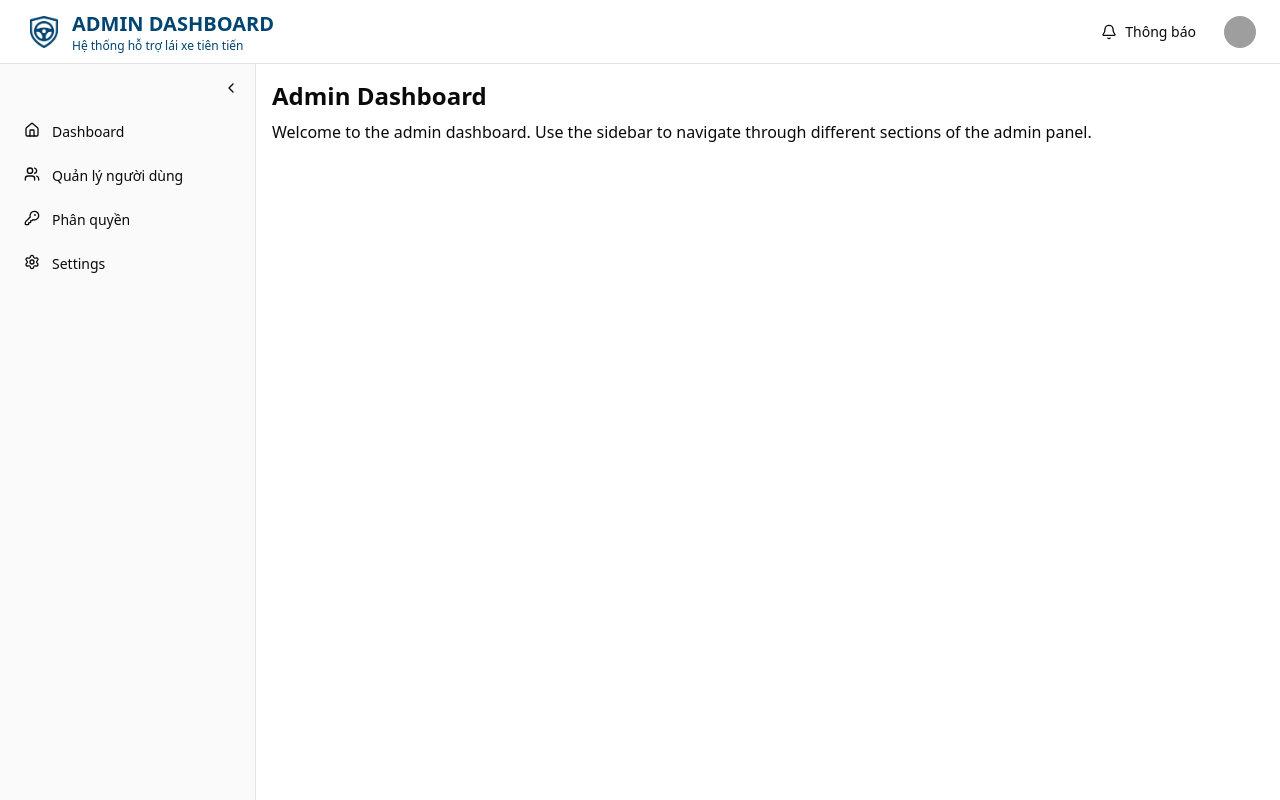
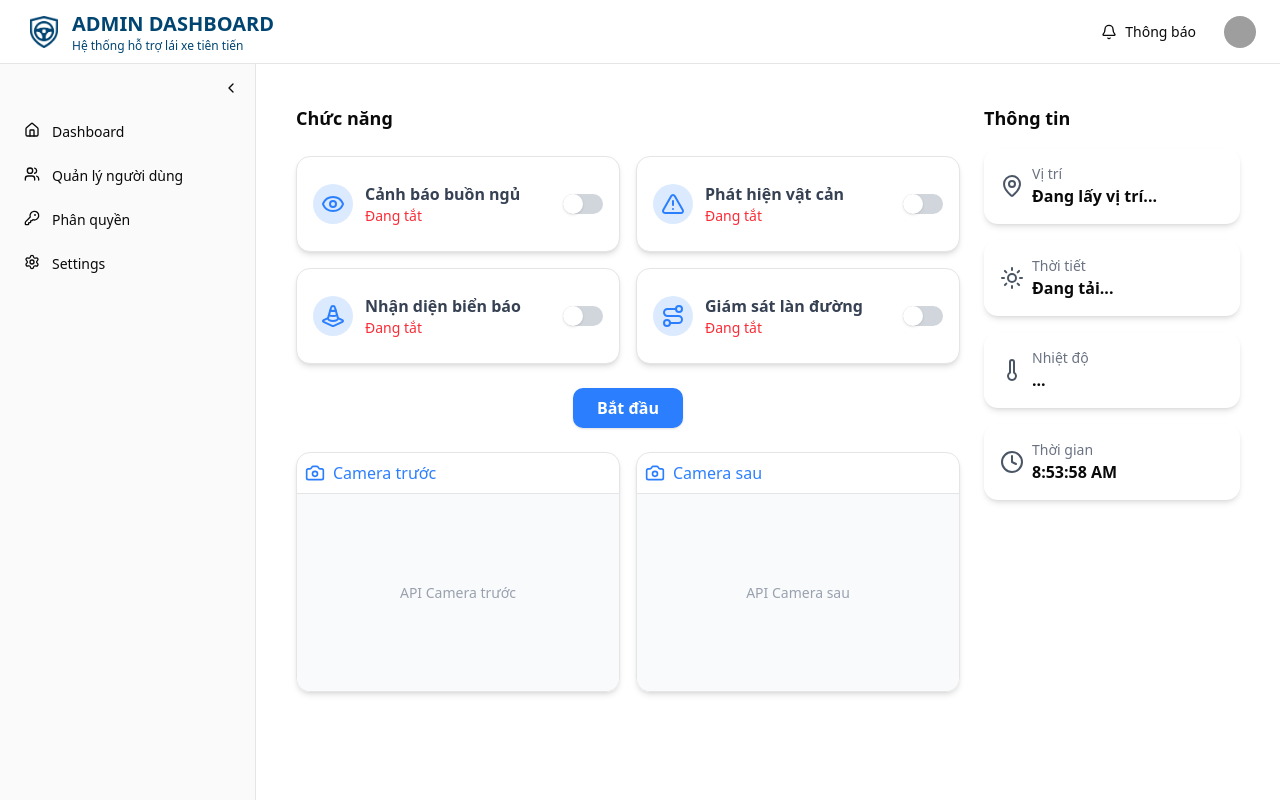
Before and after one commit to Zenok4/ADAS, a Next.js app: page /admin in a window 1280 px wide. Built offline with nearby package versions, Linux system fonts and the light colour scheme; no server answers; grey boxes are pictures that could not be loaded.

Commit message:
trang chủ admin

```diff
--- a/package.json
+++ b/package.json
@@ -20,6 +20,7 @@
     "next": "15.5.2",
     "react": "19.1.0",
     "react-dom": "19.1.0",
+    "react-icons": "^5.5.0",
     "tailwind-merge": "^3.3.1"
   },
   "devDependencies": {
@@ -28,6 +29,7 @@
     "@types/node": "^20",
     "@types/react": "^19",
     "@types/react-dom": "^19",
+    "@types/react-icons": "^2.2.7",
     "eslint": "^9",
     "eslint-config-next": "15.5.2",
     "tailwindcss": "^4",
--- /dev/null
+++ b/src/app/(admin)/admin/_components/feature-card.tsx
@@ -0,0 +1,66 @@
+"use client";
+import React from "react";
+import { LucideIcon } from "lucide-react";
+
+interface FeatureCardProps {
+  icon: LucideIcon;
+  title: string;
+  status: string;
+  toggle: boolean;
+  onToggle: () => void;
+}
+
+const FeatureCard: React.FC<FeatureCardProps> = ({
+  icon: Icon,
+  title,
+  status,
+  toggle,
+  onToggle,
+}) => {
+  return (
+    <div
+      className={`flex items-center justify-between rounded-xl shadow-md p-4 w-full h-24 transition
+      ${toggle ? "bg-blue-50 border border-blue-300" : "bg-white border"}`}
+    >
+      {/* Icon + text */}
+      <div className="flex items-center gap-3">
+        <div className="p-2 bg-blue-100 rounded-full">
+          <Icon className="w-6 h-6 text-blue-500" />
+        </div>
+        <div>
+          <p className="font-semibold text-gray-700">{title}</p>
+          <p
+            className={`text-sm ${
+              toggle ? "text-green-600" : "text-red-500"
+            }`}
+          >
+            {status}
+          </p>
+        </div>
+      </div>
+
+      {/* Toggle */}
+      <label className="inline-flex items-center cursor-pointer">
+        <input
+          type="checkbox"
+          checked={toggle}
+          onChange={onToggle}
+          className="sr-only"
+        />
+        <div
+          className={`w-10 h-5 rounded-full transition ${
+            toggle ? "bg-blue-500" : "bg-gray-300"
+          }`}
+        >
+          <div
+            className={`h-5 w-5 rounded-full bg-white shadow transform transition ${
+              toggle ? "translate-x-5" : "translate-x-0"
+            }`}
+          />
+        </div>
+      </label>
+    </div>
+  );
+};
+
+export default FeatureCard;
--- /dev/null
+++ b/src/app/(admin)/admin/_components/info-card.tsx
@@ -0,0 +1,19 @@
+import { IconType } from "react-icons";
+
+interface InfoCardProps {
+  icon: IconType;
+  label: string;
+  value: string | number;
+}
+
+const InfoCard: React.FC<InfoCardProps> = ({ icon: Icon, label, value }) => (
+  <div className="bg-white p-4 rounded-xl shadow-md flex items-center gap-2">
+    <Icon className="text-gray-600 text-lg" />
+    <div>
+      <p className="text-sm text-gray-500">{label}</p>
+      <p className="font-semibold">{value}</p>
+    </div>
+  </div>
+);
+
+export default InfoCard;
--- a/src/app/(admin)/admin/page.tsx
+++ b/src/app/(admin)/admin/page.tsx
@@ -1,10 +1,147 @@
-const AdminPage = () => {
-    return (
-        <div>
-            <h1 className="text-2xl font-bold">Admin Dashboard</h1>
-            <p className="mt-2">Welcome to the admin dashboard. Use the sidebar to navigate through different sections of the admin panel.</p>
+"use client";
+import { useState, useEffect } from "react";
+import {
+  Eye,
+  AlertTriangle,
+  TrafficCone,
+  Route,
+  MapPin,
+  Sun,
+  Thermometer,
+  Clock,
+  Camera,
+} from "lucide-react";
+
+import FeatureCard from "./_components/feature-card";
+import InfoCard from "./_components/info-card";
+
+export default function Dashboard() {
+  const [sleepAlert, setSleepAlert] = useState(false);
+  const [objectDetect, setObjectDetect] = useState(false);
+  const [signDetect, setSignDetect] = useState(false);
+  const [laneMonitor, setLaneMonitor] = useState(false);
+
+  // State cho dữ liệu API
+  const [location, setLocation] = useState("Đang lấy vị trí...");
+  const [weather, setWeather] = useState("Đang tải...");
+  const [temperature, setTemperature] = useState("...");
+  const [time, setTime] = useState(new Date().toLocaleTimeString());
+
+  // Lấy thời gian realtime
+  useEffect(() => {
+    const interval = setInterval(() => {
+      setTime(new Date().toLocaleTimeString());
+    }, 1000);
+    return () => clearInterval(interval);
+  }, []);
+
+  // Lấy vị trí từ trình duyệt
+  useEffect(() => {
+    if (navigator.geolocation) {
+      navigator.geolocation.getCurrentPosition(
+        async (pos) => {
+          const { latitude, longitude } = pos.coords;
+          setLocation(`${latitude.toFixed(4)}, ${longitude.toFixed(4)}`);
+
+          // Gọi API thời tiết (OpenWeatherMap)
+          try {
+            const apiKey = "YOUR_API_KEY"; // 👉 thay bằng key thật
+            const res = await fetch(
+              `https://api.openweathermap.org/data/2.5/weather?lat=${latitude}&lon=${longitude}&units=metric&lang=vi&appid=${apiKey}`
+            );
+            const data = await res.json();
+            setWeather(data.weather[0].description);
+            setTemperature(`${data.main.temp}°C`);
+          } catch (err) {
+            console.error(err);
+            setWeather("Lỗi tải thời tiết");
+            setTemperature("--");
+          }
+        },
+        () => {
+          setLocation("Không lấy được vị trí");
+        }
+      );
+    }
+  }, []);
+
+  return (
+    <div className="p-6 flex gap-6">
+      {/* --- Cột trái: Chức năng --- */}
+      <div className="flex-1 space-y-6">
+        <h2 className="text-lg font-bold">Chức năng</h2>
+
+        <div className="grid grid-cols-2 gap-4">
+          <FeatureCard
+            icon={Eye}
+            title="Cảnh báo buồn ngủ"
+            status={sleepAlert ? "Đang bật" : "Đang tắt"}
+            toggle={sleepAlert}
+            onToggle={() => setSleepAlert((prev) => !prev)}
+          />
+          <FeatureCard
+            icon={AlertTriangle}
+            title="Phát hiện vật cản"
+            status={objectDetect ? "Đang bật" : "Đang tắt"}
+            toggle={objectDetect}
+            onToggle={() => setObjectDetect((prev) => !prev)}
+          />
+          <FeatureCard
+            icon={TrafficCone}
+            title="Nhận diện biển báo"
+            status={signDetect ? "Đang bật" : "Đang tắt"}
+            toggle={signDetect}
+            onToggle={() => setSignDetect((prev) => !prev)}
+          />
+          <FeatureCard
+            icon={Route}
+            title="Giám sát làn đường"
+            status={laneMonitor ? "Đang bật" : "Đang tắt"}
+            toggle={laneMonitor}
+            onToggle={() => setLaneMonitor((prev) => !prev)}
+          />
         </div>
-    );
+
+        <div className="flex justify-center mt-2">
+          <button className="px-6 py-2 rounded-lg bg-blue-500 text-white font-semibold shadow hover:bg-blue-600 transition">
+            Bắt đầu
+          </button>
+        </div>
+
+        {/* Camera */}
+        <div className="grid grid-cols-2 gap-4 mt-4">
+          {/* Camera trước */}
+          <div className="h-60 flex flex-col rounded-xl shadow-md border overflow-hidden">
+            <div className="flex items-center gap-2 text-blue-500 font-medium p-2 border-b">
+              <Camera className="w-5 h-5" />
+              <span>Camera trước</span>
+            </div>
+            <div className="flex-1 flex items-center justify-center bg-gray-50">
+              <span className="text-gray-400 text-sm">API Camera trước</span>
+            </div>
+          </div>
+
+          {/* Camera sau */}
+          <div className="h-60 flex flex-col rounded-xl shadow-md border overflow-hidden">
+            <div className="flex items-center gap-2 text-blue-500 font-medium p-2 border-b">
+              <Camera className="w-5 h-5" />
+              <span>Camera sau</span>
+            </div>
+            <div className="flex-1 flex items-center justify-center bg-gray-50">
+              <span className="text-gray-400 text-sm">API Camera sau</span>
+            </div>
+          </div>
+        </div>
+      </div> {/* đóng cột trái */}
+
+      {/* --- Cột phải: Thông tin từ API --- */}
+      <div className="w-64 space-y-4">
+        <h2 className="text-lg font-bold">Thông tin</h2>
+        <InfoCard icon={MapPin} label="Vị trí" value={location} />
+        <InfoCard icon={Sun} label="Thời tiết" value={weather} />
+        <InfoCard icon={Thermometer} label="Nhiệt độ" value={temperature} />
+        <InfoCard icon={Clock} label="Thời gian" value={time} />
+      </div>
+    </div>
+  );
 }
-
-export default AdminPage;
```
Also changed, not shown: src/app/(auth)/ForgotPass/page.tsx (+44 -24 lines), src/app/(auth)/login/web/page.tsx (+26 -20 lines), src/app/(auth)/register/page.tsx (+52 -36 lines), 1 other file (tests, documents, lock files or other folders).
